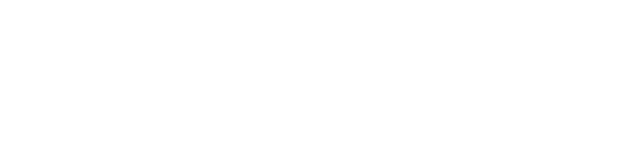
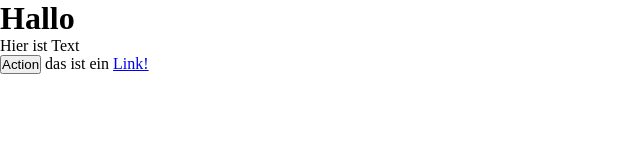
Before and after one commit to AnastasiaTsypkaykina/quizApp, a website: page index.html in a window 1280 px wide. Shown: the whole page, without its empty margins (0-640 px from the left). Drawn offline with Linux system fonts and the light colour scheme.

```diff
--- a/index.html
+++ b/index.html
@@ -8,6 +8,9 @@
     <link rel="stylesheet" href="./style.css">
 </head>
 <body>
-
+    <h1>Hallo</h1>
+    <p> Hier ist Text</p>
+    <button>Action</button>
+    das ist ein <a href="#">Link!</a>
 </body>
 </html>
--- /dev/null
+++ b/package.json
@@ -0,0 +1,5 @@
+{
+  "dependencies": {
+    "bootstrap": "^5.3.7"
+  }
+}
```
Also changed, not shown: 1 other file.
